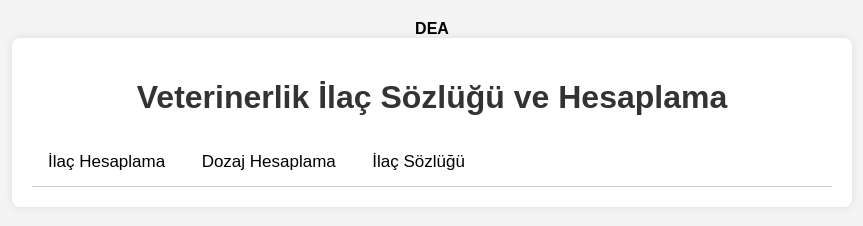
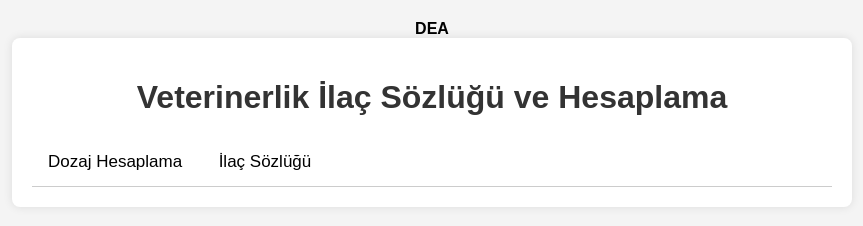
Before and after one commit to pain1337z/Calc, a plain HTML site: page index.html in a window 1280 px wide. Shown: the whole page, without its empty margins (208-1071 px from the left). Drawn offline with Linux system fonts and the light colour scheme.

Commit message:
removed diff diagnos

```diff
--- a/index.html
+++ b/index.html
@@ -108,7 +108,6 @@
         <h1>Veterinerlik İlaç Sözlüğü ve Hesaplama</h1>
 
         <div class="tab">
-            <button class="tablinks" onclick="openTab(event, 'Hesaplama')">İlaç Hesaplama</button>
             <button class="tablinks" onclick="openTab(event, 'Hesaplama')">Dozaj Hesaplama</button>
             <button class="tablinks" onclick="openTab(event, 'Sozluk')">İlaç Sözlüğü</button>
         </div>
```
